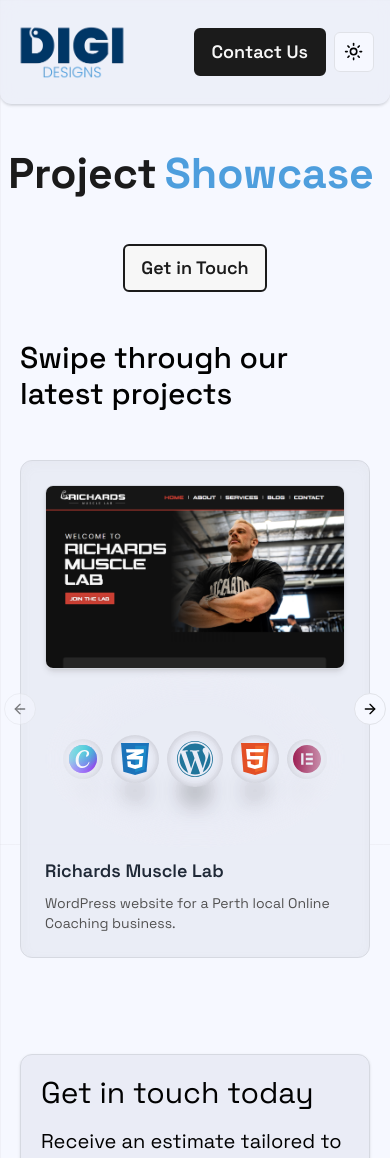
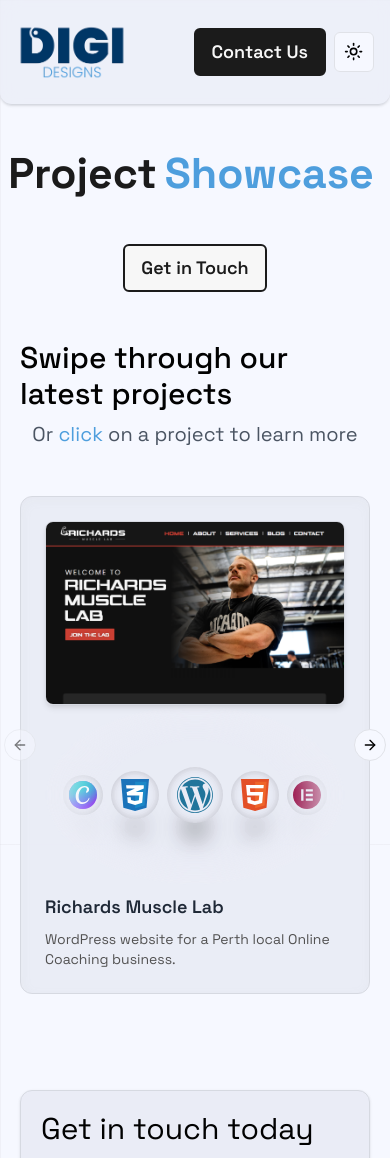
Before and after one commit to aidan-0/digi-designs, a Next.js app: page /showcase in a window 390 px wide. Shown: the top 1158 px of the page. Built offline with nearby package versions, Linux system fonts and the light colour scheme.

Commit message:
added sheet on project click

```diff
--- a/app/page.tsx
+++ b/app/page.tsx
@@ -109,7 +109,7 @@
 									Get in Touch
 								</Link>
 								<Link
-									href="mailto:hello@digidesigns.com.au"
+									href="/showcase"
 									className="fade-in opacity-0 md:w-[210px] text-center px-4 sm:px-12 py-2 font-semibold hover:bg-dd-dark hover:text-dd-light rounded-[6px] text-dd-dark border-dd-dark border-2  bg-dd-light dark:bg-foreground dark:text-dd-dark transition duration-200 text-lg hover:shadow-[1px_1px_rgba(255,176,50),2px_2px_rgba(255,176,50),3px_3px_rgba(255,176,50),4px_4px_rgba(255,176,50)] dark:hover:shadow-[1px_1px_rgba(255,176,50),2px_2px_rgba(255,176,50),3px_3px_rgba(255,176,50),4px_4px_rgba(255,176,50)]"
 								>
 									Showcase
--- a/app/showcase/page.tsx
+++ b/app/showcase/page.tsx
@@ -5,7 +5,6 @@
 import React from "react";
 import ProjectCard from "@/components/ProjectCard";
 import BoxReveal from "@/components/magicui/box-reveal";
-import { CheckIcon } from "@/components/icons/check-icon";
 
 const page = () => {
 	return (
@@ -24,7 +23,7 @@
 								direction="right"
 								framerProps={{
 									show: {
-										transition: { delay: 0 },
+										transition: { delay: 0.1 },
 									},
 								}}
 								text="Project"
@@ -33,7 +32,7 @@
 								className=" text-dd-light-blue px-2"
 								direction="left"
 								framerProps={{
-									show: { transition: { delay: 0 } },
+									show: { transition: { delay: 0.1 } },
 								}}
 								text="Showcase"
 							/>
@@ -54,7 +53,7 @@
 					id="projects"
 					className="px-5 sm:px-10 lg:px-20 xl:px-0 mt-12 md:mt-20 flex flex-col justify-center max-w-[1600px] xl:w-4/5 2xl:w-[68%] md:mx-auto fade-in opacity-0"
 				>
-					<div className="flex justify-center">
+					<div className="flex flex-col justify-center items-center">
 						<BoxReveal
 							boxColor={"#4e9edd"}
 							duration={0.65}
@@ -65,6 +64,9 @@
 								Swipe through our latest projects
 							</h2>
 						</BoxReveal>
+							<p className="text-xl md:text-2xl pt-2 dark:text-gray-400 text-gray-600">
+								Or <span className="text-dd-light-blue">click</span> on a project to learn more
+							</p>
 					</div>
 					<div className="flex py-12 justify-center">
 						<ProjectCard />
--- a/components/ProjectCard.tsx
+++ b/components/ProjectCard.tsx
@@ -11,18 +11,26 @@
 	CarouselNext,
 	CarouselPrevious,
 } from "@/components/ui/carousel";
-
+import {
+	Sheet,
+	SheetTrigger,
+	SheetContent,
+	SheetHeader,
+	SheetTitle,
+	SheetDescription,
+	SheetFooter,
+	SheetClose,
+} from "@/components/ui/sheet";
+import { Button } from "@/components/ui/button";
 
 export default function ProjectCard() {
-
 	return (
 		<Carousel className="w-full">
 			<CarouselContent className="m-0 gap-4">
 				{projects.map((project, index) => (
-          <CarouselItem
-            className="p-0 flex-shrink-0 basis-full md:basis-[calc((100%-16px)/2)] reg:basis-[calc((100%-32px)/3)] 3xl:basis-[calc((100%-48px)/4)]"
-            key={index}
-          >
+					<Sheet key={index}>
+						<SheetTrigger asChild>
+							<CarouselItem className="p-0 flex-shrink-0 basis-full md:basis-[calc((100%-16px)/2)] reg:basis-[calc((100%-32px)/3)] 3xl:basis-[calc((100%-48px)/4)]">
 								<Card className="">
 									<Image
 										src={project.image}
@@ -36,52 +44,136 @@
 											<div className="flex flex-row flex-shrink-0 justify-center items-center gap-2">
 												<Container className="h-10 w-10 xs:h-12 xs:w-12 lg:h-10 lg:w-10 circle-1 overflow-visible hover:translate-y-[-4px] transition-transform duration-300">
 													<Image
-                        src={project.techStack?.[0]?.icon}
+														src={
+															project
+																.techStack?.[0]
+																?.icon
+														}
 														width={28}
 														height={28}
-                        alt={project.techStack?.[0]?.name}
+														alt={
+															project
+																.techStack?.[0]
+																?.name
+														}
 													/>
 												</Container>
 												<Container className="h-12 w-12 xs:h-14 xs:w-14 lg:h-12 lg:w-12 circle-2 hover:translate-y-[-4px] transition-transform duration-300">
 													<Image
-                        src={project.techStack?.[1]?.icon}
+														src={
+															project
+																.techStack?.[1]
+																?.icon
+														}
 														width={28}
 														height={28}
-                        alt={project.techStack?.[1]?.name}
+														alt={
+															project
+																.techStack?.[1]
+																?.name
+														}
 													/>
 												</Container>
 												<Container className="h-14 w-14 xs:h-16 xs:w-16 lg:h-14 lg:w-14 circle-3 hover:translate-y-[-4px] transition-transform duration-300">
 													<Image
-                        src={project.techStack?.[2]?.icon}
+														src={
+															project
+																.techStack?.[2]
+																?.icon
+														}
 														width={36}
 														height={36}
-                        alt={project.techStack?.[2]?.name}
+														alt={
+															project
+																.techStack?.[2]
+																?.name
+														}
 													/>
 												</Container>
 												<Container className="h-12 w-12 xs:h-14 xs:w-14 lg:h-12 lg:w-12 circle-4 hover:translate-y-[-4px] transition-transform duration-300">
 													<Image
-                        src={project.techStack?.[3]?.icon}
+														src={
+															project
+																.techStack?.[3]
+																?.icon
+														}
 														width={28}
 														height={28}
-                        alt={project.techStack?.[3]?.name}
+														alt={
+															project
+																.techStack?.[3]
+																?.name
+														}
 													/>
 												</Container>
 												<Container className="h-10 w-10 xs:h-12 xs:w-12 lg:h-10 lg:w-10 circle-5 hover:translate-y-[-4px] transition-transform duration-300">
 													<Image
-                        src={project.techStack?.[4]?.icon}
+														src={
+															project
+																.techStack?.[4]
+																?.icon
+														}
 														width={28}
 														height={28}
-                        alt={project.techStack?.[4]?.name}
+														alt={
+															project
+																.techStack?.[4]
+																?.name
+														}
 													/>
 												</Container>
 											</div>
-
 										</div>
 									</CardSkeletonContainer>
 									<CardTitle>{project.title}</CardTitle>
-              <CardDescription>{project.description}</CardDescription>
+									<CardDescription>
+										{project.description}
+									</CardDescription>
 								</Card>
 							</CarouselItem>
+						</SheetTrigger>
+						<SheetContent side="right">
+							<SheetHeader className="pt-4">
+              <Image
+									src={project.image}
+									width={300}
+									height={300}
+									alt={project.title}
+									className="rounded-lg border shadow-md w-full"
+								/>
+								<SheetTitle>{project.title}</SheetTitle>
+								<SheetDescription>
+									{project.longDescription}
+								</SheetDescription>
+
+							</SheetHeader>
+							<div className="py-4">
+
+								<h4 className="mt-4">Tech Stack:</h4>
+								<div className="flex flex-wrap gap-2 mt-2">
+									{project.techStack?.map((tech, idx) => (
+										<div
+											key={idx}
+											className="flex items-center gap-1"
+										>
+											<Image
+												src={tech.icon}
+												width={28}
+												height={28}
+												alt={tech.name}
+											/>
+											<span>{tech.name}</span>
+										</div>
+									))}
+								</div>
+							</div>
+							<SheetFooter>
+								<SheetClose asChild>
+									<Button variant="outline">Close</Button>
+								</SheetClose>
+							</SheetFooter>
+						</SheetContent>
+					</Sheet>
 				))}
 			</CarouselContent>
 			<CarouselPrevious className="ml-8 lg:ml-0" />
--- /dev/null
+++ b/components/ui/sheet.tsx
@@ -0,0 +1,140 @@
+"use client"
+
+import * as React from "react"
+import * as SheetPrimitive from "@radix-ui/react-dialog"
+import { cva, type VariantProps } from "class-variance-authority"
+import { X } from "lucide-react"
+
+import { cn } from "@/lib/utils"
+
+const Sheet = SheetPrimitive.Root
+
+const SheetTrigger = SheetPrimitive.Trigger
+
+const SheetClose = SheetPrimitive.Close
+
+const SheetPortal = SheetPrimitive.Portal
+
+const SheetOverlay = React.forwardRef<
+  React.ElementRef<typeof SheetPrimitive.Overlay>,
+  React.ComponentPropsWithoutRef<typeof SheetPrimitive.Overlay>
+>(({ className, ...props }, ref) => (
+  <SheetPrimitive.Overlay
+    className={cn(
+      "fixed inset-0 z-50 bg-black/80  data-[state=open]:animate-in data-[state=closed]:animate-out data-[state=closed]:fade-out-0 data-[state=open]:fade-in-0",
+      className
+    )}
+    {...props}
+    ref={ref}
+  />
+))
+SheetOverlay.displayName = SheetPrimitive.Overlay.displayName
+
+const sheetVariants = cva(
+  "fixed z-50 gap-4 bg-background p-6 shadow-lg transition ease-in-out data-[state=open]:animate-in data-[state=closed]:animate-out data-[state=closed]:duration-300 data-[state=open]:duration-500",
+  {
+    variants: {
+      side: {
+        top: "inset-x-0 top-0 border-b data-[state=closed]:slide-out-to-top data-[state=open]:slide-in-from-top",
+        bottom:
+          "inset-x-0 bottom-0 border-t data-[state=closed]:slide-out-to-bottom data-[state=open]:slide-in-from-bottom",
+        left: "inset-y-0 left-0 h-full w-3/4 border-r data-[state=closed]:slide-out-to-left data-[state=open]:slide-in-from-left sm:max-w-sm",
+        right:
+          "inset-y-0 right-0 h-full w-3/4  border-l data-[state=closed]:slide-out-to-right data-[state=open]:slide-in-from-right sm:max-w-sm",
+      },
+    },
+    defaultVariants: {
+      side: "right",
+    },
+  }
+)
+
+interface SheetContentProps
+  extends React.ComponentPropsWithoutRef<typeof SheetPrimitive.Content>,
+    VariantProps<typeof sheetVariants> {}
+
+const SheetContent = React.forwardRef<
+  React.ElementRef<typeof SheetPrimitive.Content>,
+  SheetContentProps
+>(({ side = "right", className, children, ...props }, ref) => (
+  <SheetPortal>
+    <SheetOverlay />
+    <SheetPrimitive.Content
+      ref={ref}
+      className={cn(sheetVariants({ side }), className)}
+      {...props}
+    >
+      {children}
+      <SheetPrimitive.Close className="absolute right-4 top-4 rounded-sm opacity-70 ring-offset-background transition-opacity hover:opacity-100 focus:outline-none focus:ring-2 focus:ring-ring focus:ring-offset-2 disabled:pointer-events-none data-[state=open]:bg-secondary">
+        <X className="h-4 w-4" />
+        <span className="sr-only">Close</span>
+      </SheetPrimitive.Close>
+    </SheetPrimitive.Content>
+  </SheetPortal>
+))
+SheetContent.displayName = SheetPrimitive.Content.displayName
+
+const SheetHeader = ({
+  className,
+  ...props
+}: React.HTMLAttributes<HTMLDivElement>) => (
+  <div
+    className={cn(
+      "flex flex-col space-y-2 text-center sm:text-left",
+      className
+    )}
+    {...props}
+  />
+)
+SheetHeader.displayName = "SheetHeader"
+
+const SheetFooter = ({
+  className,
+  ...props
+}: React.HTMLAttributes<HTMLDivElement>) => (
+  <div
+    className={cn(
+      "flex flex-col-reverse sm:flex-row sm:justify-end sm:space-x-2",
+      className
+    )}
+    {...props}
+  />
+)
+SheetFooter.displayName = "SheetFooter"
+
+const SheetTitle = React.forwardRef<
+  React.ElementRef<typeof SheetPrimitive.Title>,
+  React.ComponentPropsWithoutRef<typeof SheetPrimitive.Title>
+>(({ className, ...props }, ref) => (
+  <SheetPrimitive.Title
+    ref={ref}
+    className={cn("text-lg font-semibold text-foreground", className)}
+    {...props}
+  />
+))
+SheetTitle.displayName = SheetPrimitive.Title.displayName
+
+const SheetDescription = React.forwardRef<
+  React.ElementRef<typeof SheetPrimitive.Description>,
+  React.ComponentPropsWithoutRef<typeof SheetPrimitive.Description>
+>(({ className, ...props }, ref) => (
+  <SheetPrimitive.Description
+    ref={ref}
+    className={cn("text-sm text-muted-foreground", className)}
+    {...props}
+  />
+))
+SheetDescription.displayName = SheetPrimitive.Description.displayName
+
+export {
+  Sheet,
+  SheetPortal,
+  SheetOverlay,
+  SheetTrigger,
+  SheetClose,
+  SheetContent,
+  SheetHeader,
+  SheetFooter,
+  SheetTitle,
+  SheetDescription,
+}
--- a/data.tsx
+++ b/data.tsx
@@ -99,6 +99,7 @@
 		title: "Richards Muscle Lab",
 		description:
 			"WordPress website for a Perth local Online Coaching business.",
+		longDescription: "This is a long description This is a long description This is a long description This is a long description This is a long description This is a long description This is a long description This is a long description",
 		image: "/projects/richards-muscle-lab.png",
 		techStack: [
 			{
@@ -127,6 +128,7 @@
 		title: "Richards Muscle Lab",
 		description:
 			"WordPress website for a Perth local Online Coaching business.",
+		longDescription: "This is a long description This is a long description This is a long description This is a long description This is a long description This is a long description This is a long description This is a long description",
 		image: "/projects/richards-muscle-lab.png",
 		techStack: [
 			{
@@ -155,6 +157,7 @@
 		title: "Richards Muscle Lab",
 		description:
 			"WordPress website for a Perth local Online Coaching business.",
+		longDescription: "This is a long description This is a long description This is a long description This is a long description This is a long description This is a long description This is a long description This is a long description",
 		image: "/projects/richards-muscle-lab.png",
 		techStack: [
 			{
@@ -183,6 +186,7 @@
 		title: "Richards Muscle Lab",
 		description:
 			"WordPress website for a Perth local Online Coaching business.",
+		longDescription: "This is a long description This is a long description This is a long description This is a long description This is a long description This is a long description This is a long description This is a long description",
 		image: "/projects/richards-muscle-lab.png",
 		techStack: [
 			{
@@ -211,62 +215,7 @@
 		title: "Richards Muscle Lab",
 		description:
 			"WordPress website for a Perth local Online Coaching business.",
-		image: "/projects/richards-muscle-lab.png",
-		techStack: [
-			{
-				icon: "/tech-stack/canva.svg",
-				name: "canva",
-			},
-			{
-				icon: "/tech-stack/css-3.svg",
-				name: "css",
-			},
-			{
-				icon: "/tech-stack/wordpress-icon.svg",
-				name: "wordpress",
-			},
-			{
-				icon: "/tech-stack/html-1.svg",
-				name: "html",
-			},
-			{
-				icon: "/tech-stack/elementor.svg",
-				name: "elementor",
-			},
-		],
-	},
-	{
-		title: "Richards Muscle Lab",
-		description:
-			"WordPress website for a Perth local Online Coaching business.",
-		image: "/projects/richards-muscle-lab.png",
-		techStack: [
-			{
-				icon: "/tech-stack/canva.svg",
-				name: "canva",
-			},
-			{
-				icon: "/tech-stack/css-3.svg",
-				name: "css",
-			},
-			{
-				icon: "/tech-stack/wordpress-icon.svg",
-				name: "wordpress",
-			},
-			{
-				icon: "/tech-stack/html-1.svg",
-				name: "html",
-			},
-			{
-				icon: "/tech-stack/elementor.svg",
-				name: "elementor",
-			},
-		],
-	},
-	{
-		title: "Richards Muscle Lab",
-		description:
-			"WordPress website for a Perth local Online Coaching business.",
+		longDescription: "This is a long description This is a long description This is a long description This is a long description This is a long description This is a long description This is a long description This is a long description",
 		image: "/projects/richards-muscle-lab.png",
 		techStack: [
 			{
--- a/package.json
+++ b/package.json
@@ -11,6 +11,7 @@
   "dependencies": {
     "@gsap/react": "^2.1.1",
     "@hookform/resolvers": "^3.9.0",
+    "@radix-ui/react-dialog": "^1.1.1",
     "@radix-ui/react-dropdown-menu": "^2.1.1",
     "@radix-ui/react-label": "^2.1.0",
     "@radix-ui/react-slot": "^1.1.0",
```
Also changed, not shown: 1 other file (tests, documents, lock files or other folders). Lines whose indentation alone changed are shown as unchanged.
